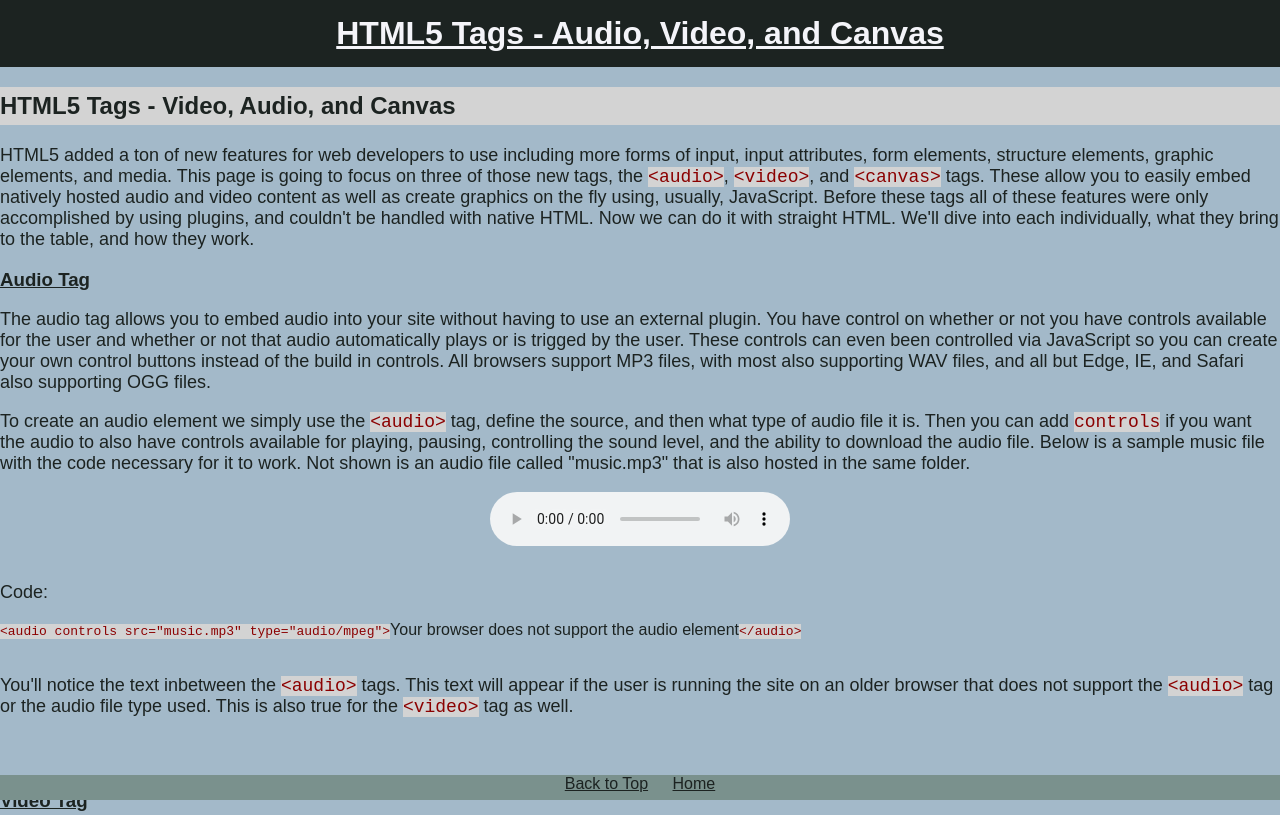
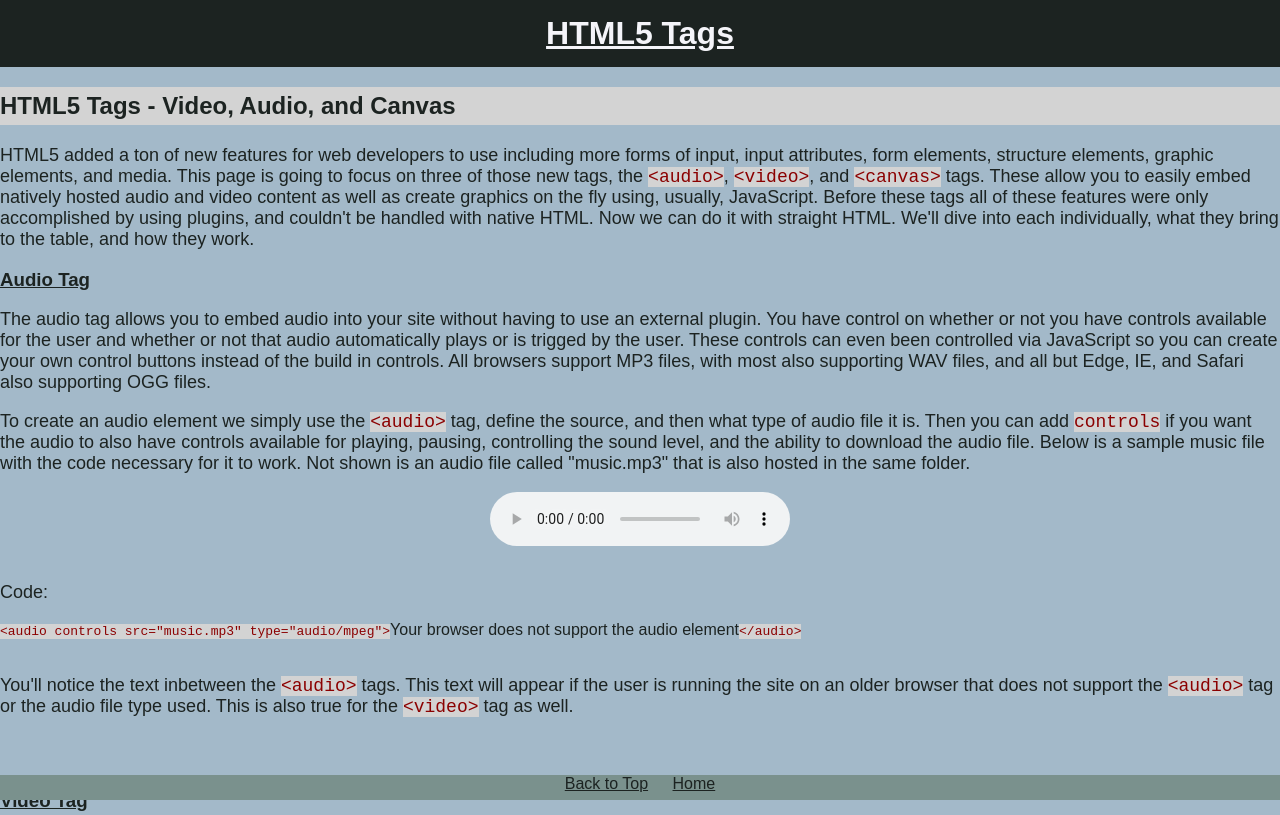
Before and after one commit to MrMeyersMakerspace/MrMeyersMakerspace.github.io, a plain HTML site: page topics/html5.html in a window 1280 px wide. Shown: the top 815 px of the page. Drawn offline with Linux system fonts and the light colour scheme.

Commit message:
Update html5.html

```diff
--- a/topics/html5.html
+++ b/topics/html5.html
@@ -8,7 +8,7 @@
     <title>HTML5 Media Tags</title>
 </head>
 <body>
-    <h1 id="pageName">HTML5 Tags - Audio, Video, and Canvas</h1>
+    <h1 id="pageName">HTML5 Tags</h1>
     <h2>HTML5 Tags - Video, Audio, and Canvas</h2>
     <p>HTML5 added a ton of new features for web developers to use including more forms of input, input attributes, form elements, structure elements, graphic elements, and media.  This page is going to focus on three of those new tags, the <code>&#60;audio&#62;</code>, <code>&#60;video&#62;</code>, and <code>&#60;canvas&#62;</code> tags.  These allow you to easily embed natively hosted audio and video content as well as create graphics on the fly using, usually, JavaScript.  Before these tags all of these features were only accomplished by using plugins, and couldn't be handled with native HTML.  Now we can do it with straight HTML.  We'll dive into each individually, what they bring to the table, and how they work.</p>
 
```
